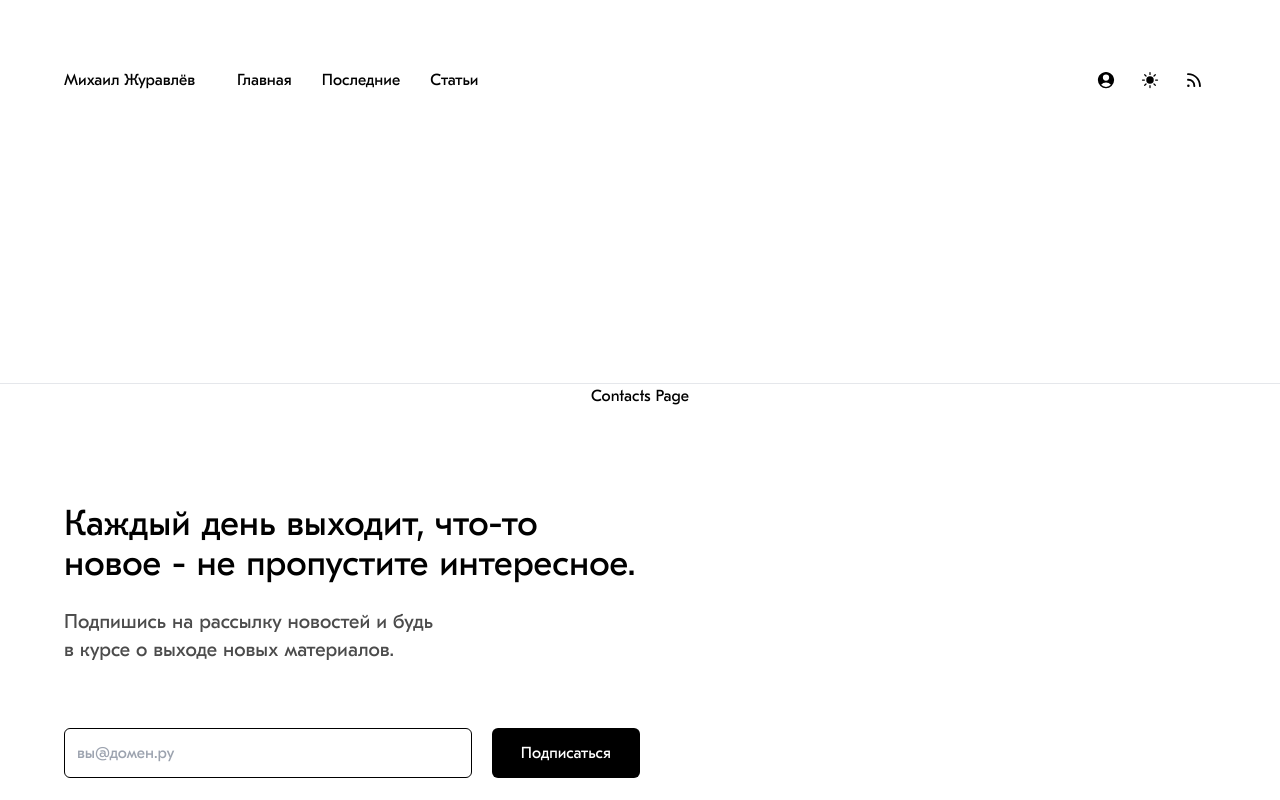
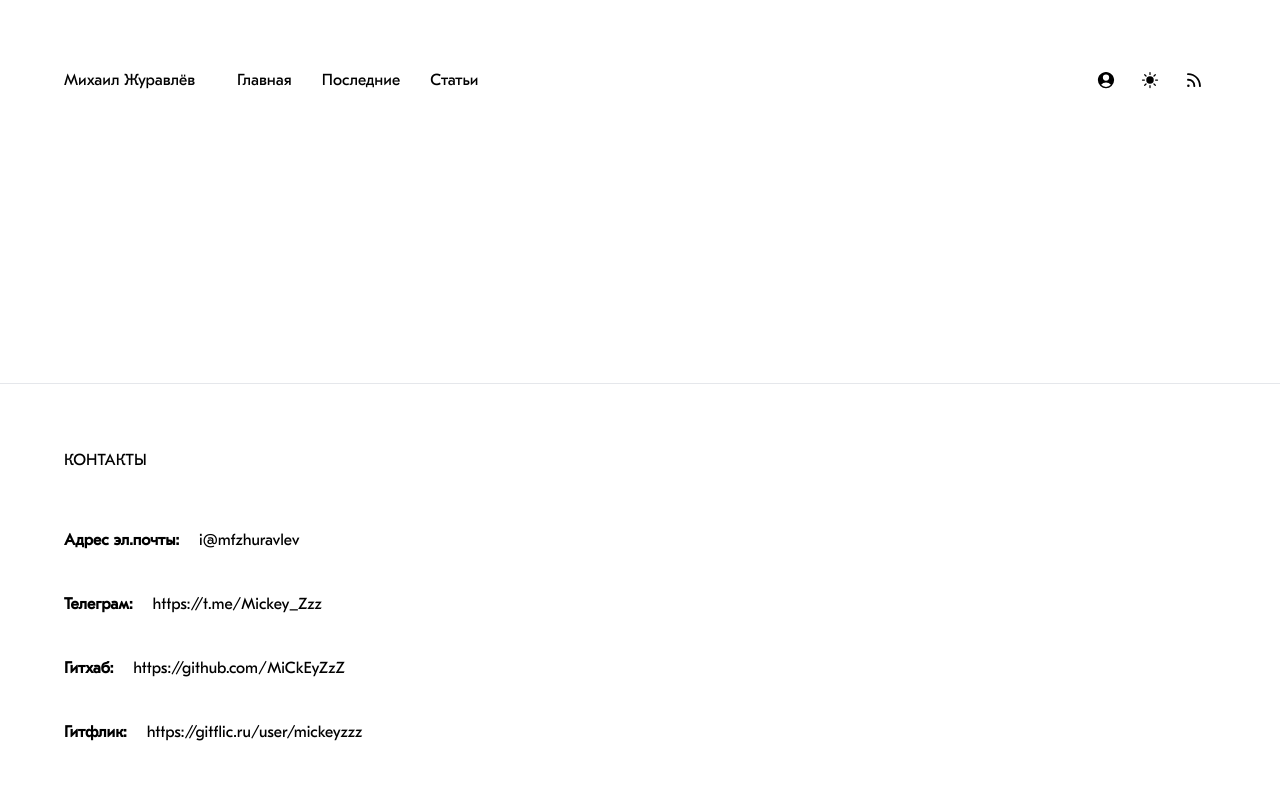
Before and after one commit to MiCkEyZzZ/mfz, a Next.js app: page /contacts in a window 1280 px wide. Shown: the top 800 px of the page. Built offline with nearby package versions, Linux system fonts and the light colour scheme.

Commit message:
добавил ссылки в футер и создал каркас стр.контактов

```diff
--- a/app/contacts/page.tsx
+++ b/app/contacts/page.tsx
@@ -1,8 +1,46 @@
 function ContactsPage() {
   return (
-    <div>
-      <h1>Contacts Page</h1>
-    </div>
+    <section className='flex flex-col w-full max-w-6xl'>
+      <div className='flex flex-col w-full items-start pt-16'>
+        <h2 className='text-base uppercase mb-9'>Контакты</h2>
+        <ul className='w-full flex flex-col'>
+          <li className='flex flex-row items-center w-full py-5'>
+            <p className='font-semibold mr-5'>Адрес эл.почты:</p>
+            <a href='mailto:i@mfzhuravlev'>i@mfzhuravlev</a>
+          </li>
+          <li className='flex flex-row items-center w-full py-5'>
+            <p className='font-semibold mr-5'>Телеграм:</p>
+            <a
+              href='https://t.me/Mickey_Zzz'
+              target='_blank'
+              rel='noopener noreferrer'
+            >
+              https://t.me/Mickey_Zzz
+            </a>
+          </li>
+          <li className='flex flex-row items-center w-full py-5'>
+            <p className='font-semibold mr-5'>Гитхаб:</p>
+            <a
+              href='https://github.com/MiCkEyZzZ'
+              target='_blank'
+              rel='noopener noreferrer'
+            >
+              https://github.com/MiCkEyZzZ
+            </a>
+          </li>
+          <li className='flex flex-row items-center w-full py-5'>
+            <p className='font-semibold mr-5'>Гитфлик:</p>
+            <a
+              href='https://gitflic.ru/user/mickeyzzz'
+              target='_blank'
+              rel='noopener noreferrer'
+            >
+              https://gitflic.ru/user/mickeyzzz
+            </a>
+          </li>
+        </ul>
+      </div>
+    </section>
   )
 }
 
--- a/components/footer.tsx
+++ b/components/footer.tsx
@@ -5,14 +5,14 @@ import { usePathname } from 'next/navigation'
 import clsx from 'clsx'
 
 const links = [
-  { name: 'Философия', path: '' },
-  { name: 'Rust', path: '' },
-  { name: 'Ruby', path: '' },
-  { name: 'JavaScript', path: '' },
-  { name: 'Next', path: '' },
-  { name: 'React', path: '' },
-  { name: 'Религия', path: '' },
-  { name: 'Законы', path: '' },
+  { name: 'Философия', path: '/posts/philosophy' },
+  { name: 'Rust', path: '/posts/rust' },
+  { name: 'Ruby', path: '/posts/ruby' },
+  { name: 'JavaScript', path: '/posts/javascript' },
+  { name: 'Next', path: '/posts/nextjs' },
+  { name: 'React', path: '/posts/react' },
+  { name: 'Религия', path: '/posts/religion' },
+  { name: 'Законы', path: '/posts/laws' },
 ]
 
 function Footer(): JSX.Element {
```
